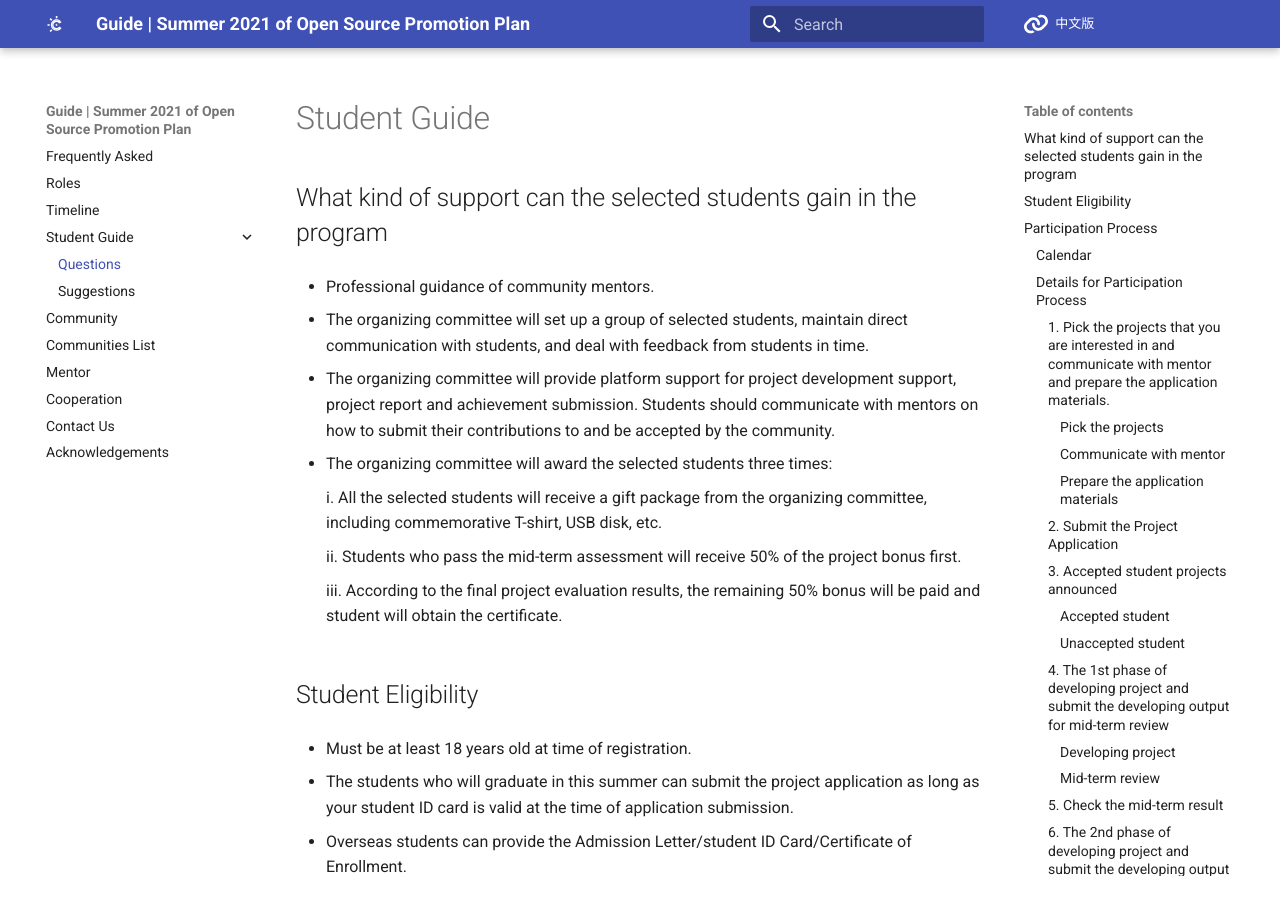
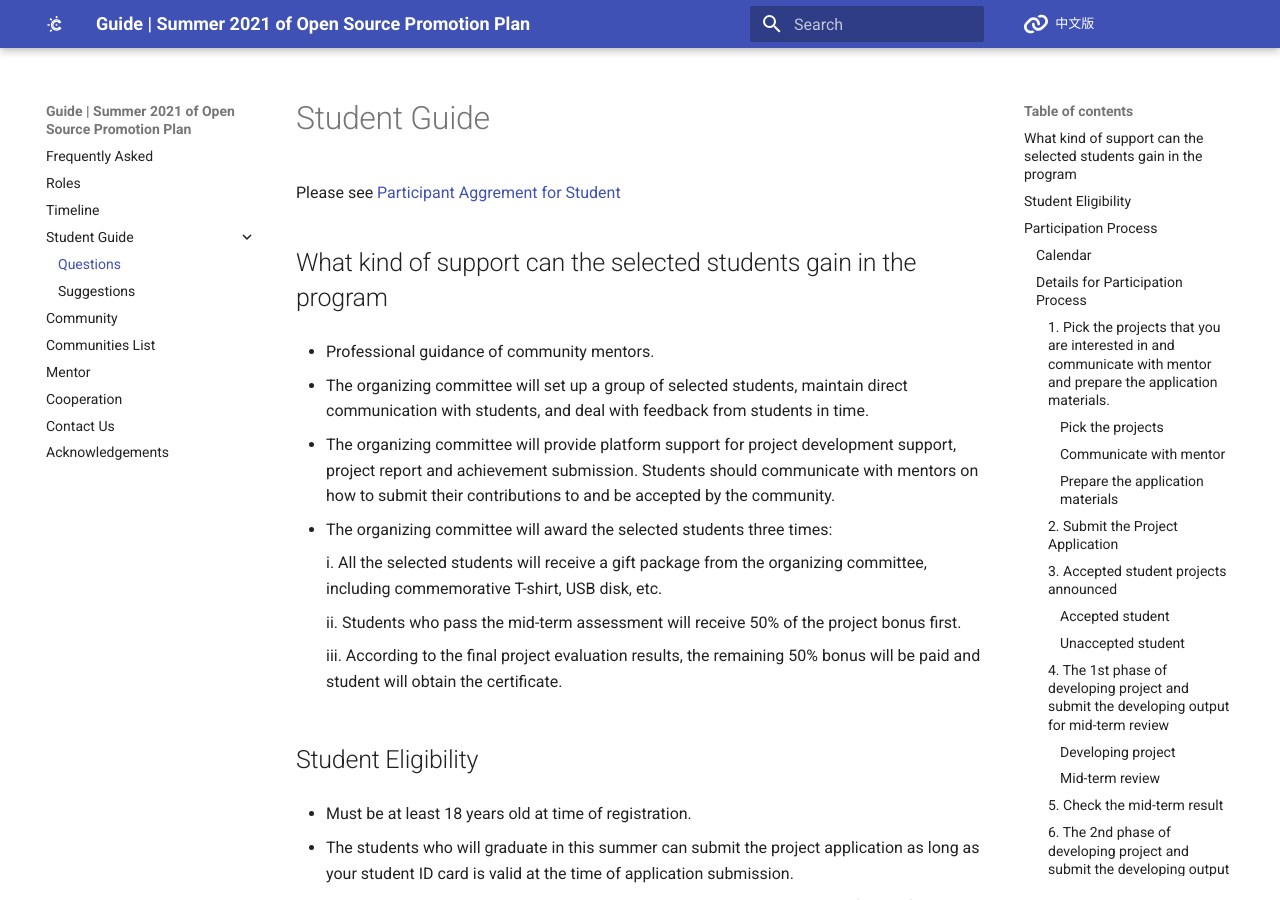
Before and after one commit to summer-ospp/help-en, an MkDocs documentation site: the page built from docs/student.md, in a window 1280 px wide and 900 px high. Built offline with MkDocs 1.6.1 and Material for MkDocs 9.7.7, drawn with Linux system fonts in a browser that asks for light colours; comment, search, counter and statistics services are not loaded.

Commit message:
Update student.md

```diff
--- a/docs/student.md
+++ b/docs/student.md
@@ -1,4 +1,6 @@
 # Student Guide
+
+Please see [Participant Aggrement for Student](./assets/Participant-Aggrement-for-Student.txt)
 
 ## What kind of support can the selected students gain in the program
 
```
